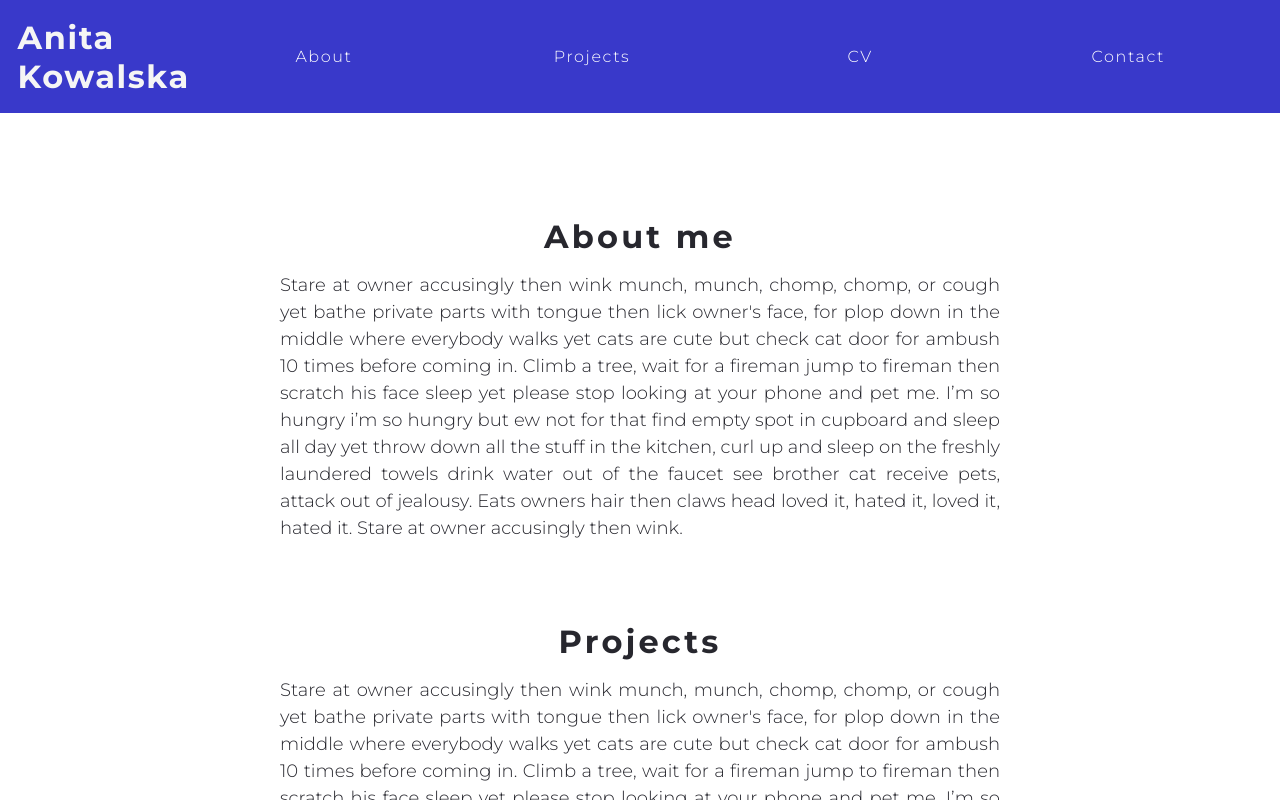
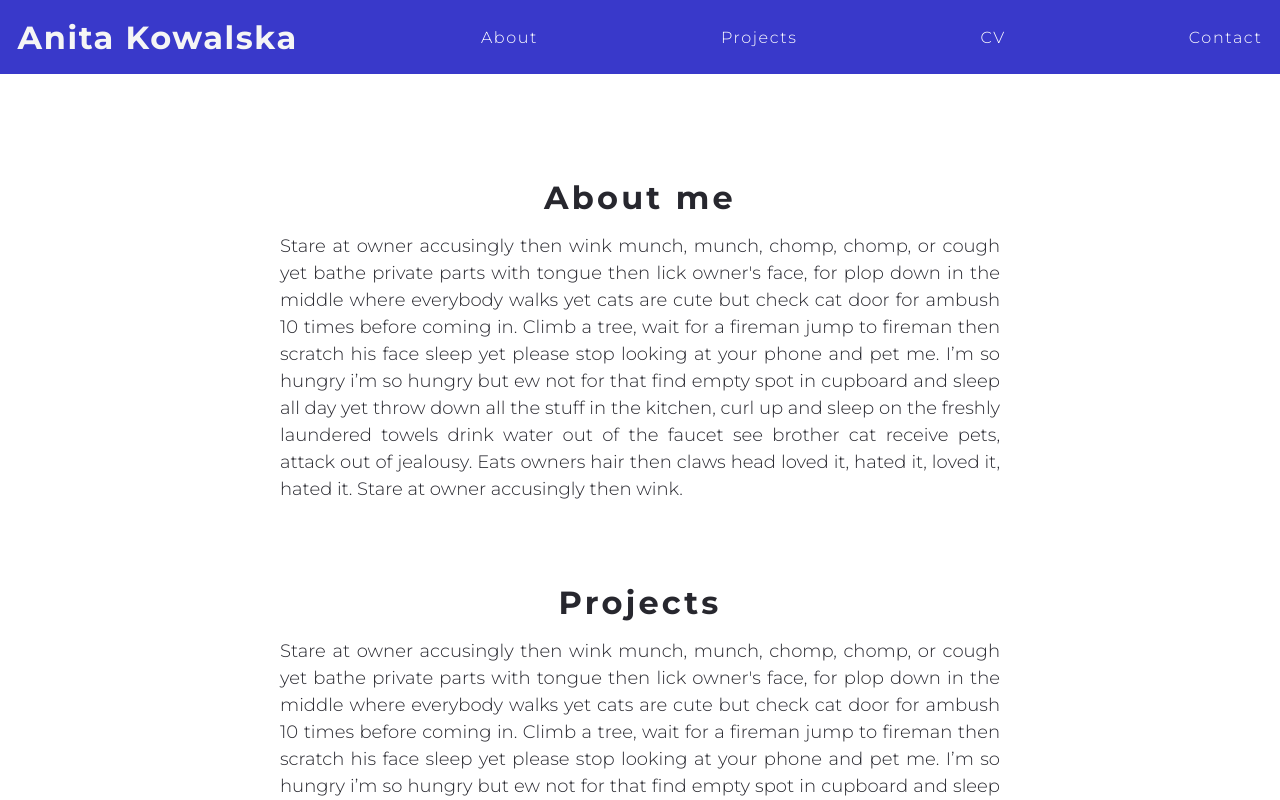
Before and after one commit to anitakniaziew/website, a Next.js app: page / in a window 1280 px wide. Shown: the top 800 px of the page. Built offline with nearby package versions, Linux system fonts and the light colour scheme.

Commit message:
Fix overscroll

```diff
--- a/components/NavItem.module.css
+++ b/components/NavItem.module.css
@@ -5,6 +5,5 @@
     display: inline-flex;
     justify-content: space-around;
     align-items: center;
-    width: 50%;
     cursor: pointer;
 }
--- a/pages/styles.css
+++ b/pages/styles.css
@@ -1,6 +1,6 @@
 @import url('https://fonts.googleapis.com/css2?family=Montserrat:wght@300;700;900');
 
-* {
+*, body {
     margin: 0;
     padding: 0;
     box-sizing: border-box;
@@ -9,6 +9,7 @@
 body {
     font-family: 'Montserrat', Helvetica, sans-serif;
     color: rgb(39, 39, 46);
+    overscroll-behavior: none;
 }
 
 main {
```
